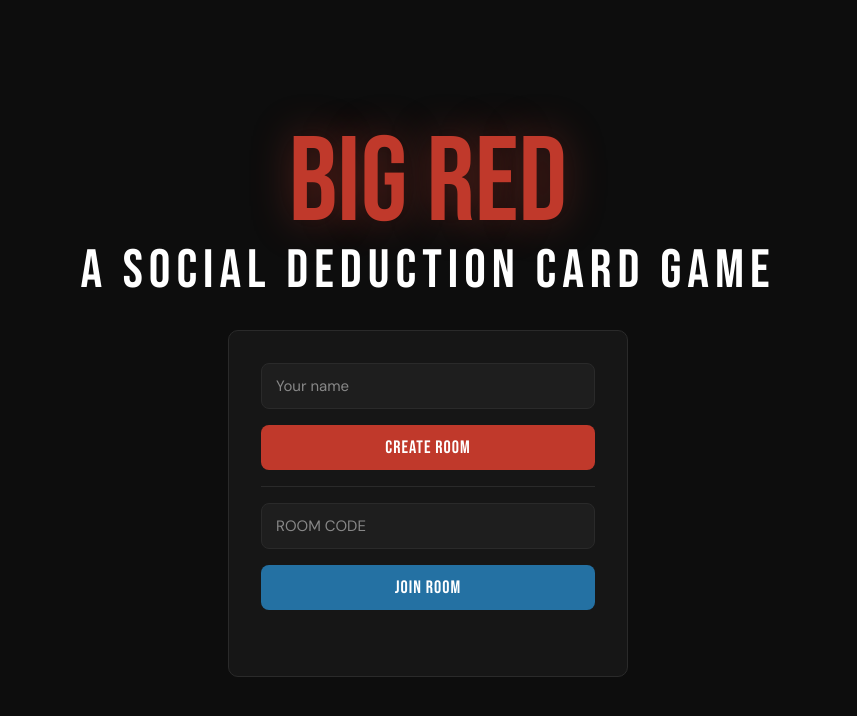
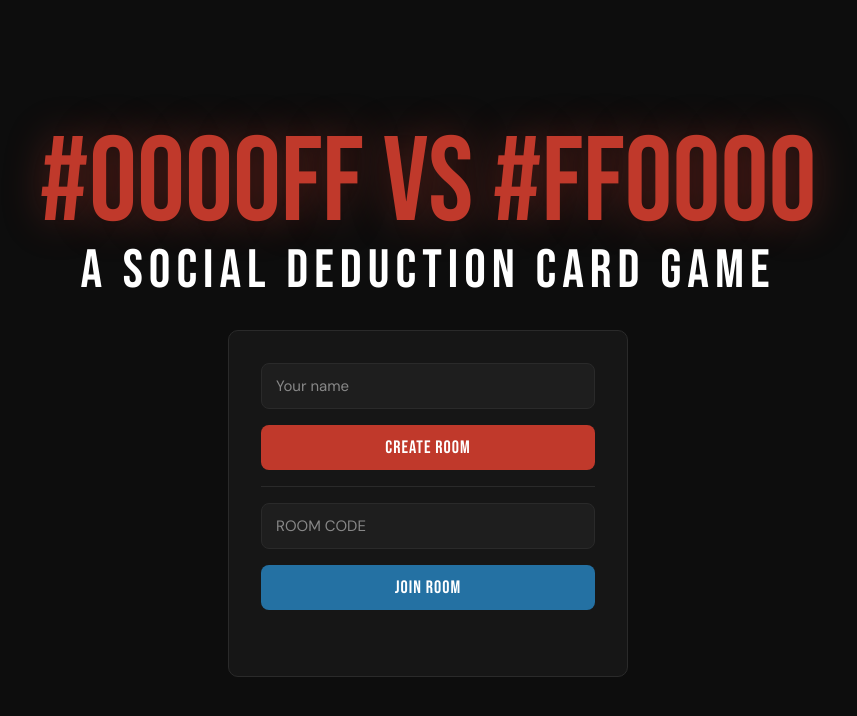
Before and after one commit to sansu20/card-game, a website: page client/index.html in a window 1280 px wide. Shown: the whole page, without its empty margins (212-1069 px from the left). Drawn offline with nearby package versions, Linux system fonts and the light colour scheme; no server answers.

Commit message:
changed colors

```diff
--- a/client/index.html
+++ b/client/index.html
@@ -133,7 +133,7 @@
 <!-- LANDING -->
 <div id="screen-landing" class="screen active">
   <div class="logo">
-    <span class="big">Big Red</span>
+    <span class="big">#0000ff vs #ff0000</span>
     <span class="small">A Social Deduction Card Game</span>
   </div>
   <div class="card-landing">
--- a/package.json
+++ b/package.json
@@ -4,8 +4,7 @@
   "description": "Big Red - A social deduction card game",
   "main": "server/server.js",
   "scripts": {
-    "start": "NODE_ENV=production HOST=sansu.local node server/server.js"
-
+    "start": "node server/server.js"
   },
   "dependencies": {
     "express": "^4.18.2",
```
